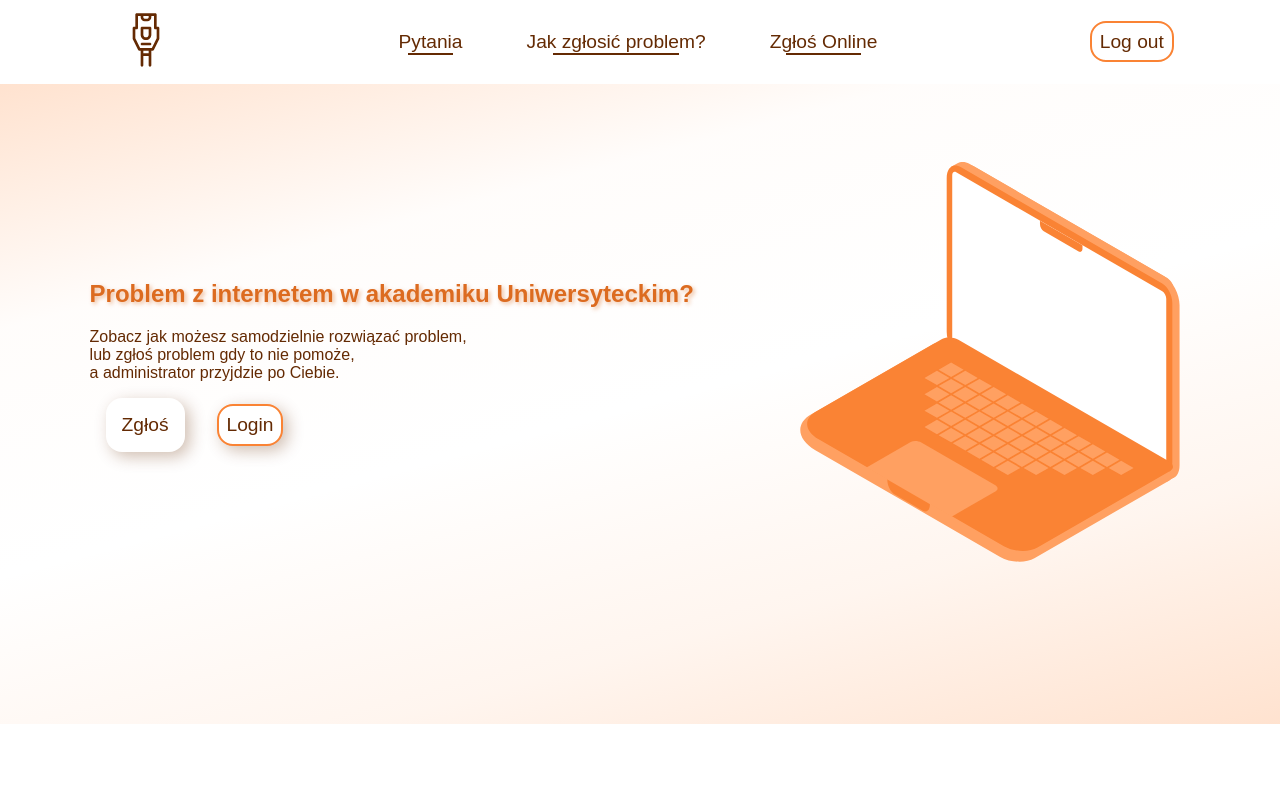
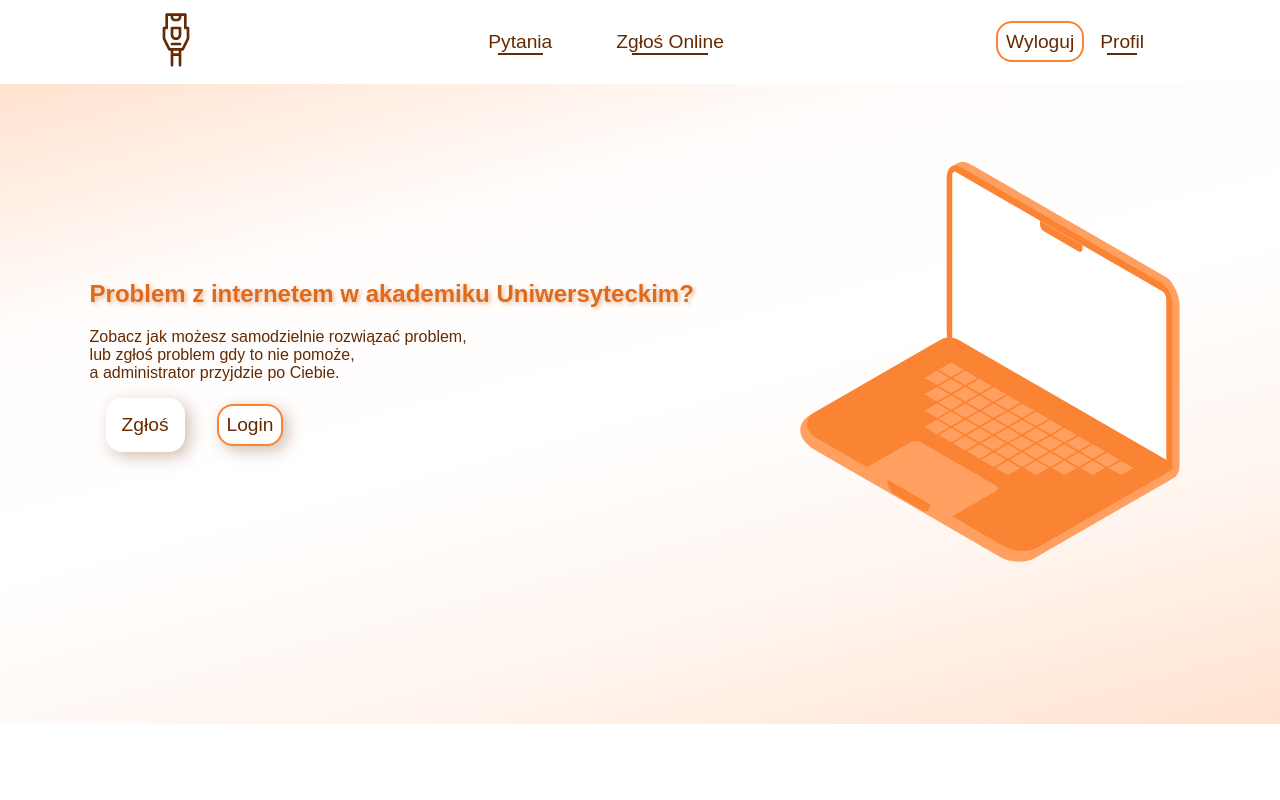
Before and after one commit to PatrykSiekierski/Dorm-Assist, a React (Vite) app in the folder dorm-assist-website/: page / in a window 1280 px wide. Shown: the top 800 px of the page. Built offline with nearby package versions, Linux system fonts and the light colour scheme; no server answers; sample sign-in values are in the browser's storage; a web font is replaced by a local one.

Commit message:
Navbar update
Removal "jak zgłosić problem?" where it's almost the same as "pytania" and it's in similar place, so not really important.
Added Admin panel if you are an admin.
Added settings if you are logged user.

```diff
--- a/dorm-assist-website/src/components/Universal/navbar.jsx
+++ b/dorm-assist-website/src/components/Universal/navbar.jsx
@@ -1,10 +1,12 @@
 import { useNavigate } from "react-router-dom";
 import "../../styles/General/_navbar.scss";
+import { useState, useEffect } from "react";
 import {
   clearToken,
   getUserRole,
   isTokenValid,
 } from "../Utils/tokenUtility.js";
+import { isAdmin } from "../Utils/authService";
 
 export default function Navbar() {
   const navigate = useNavigate();
@@ -16,7 +18,24 @@ export default function Navbar() {
     event.preventDefault();
     clearToken();
     navigate("/");
+    setVerified(false);
   }
+
+  const token = localStorage.getItem("token");
+  const [verified, setVerified] = useState(false);
+
+  useEffect(() => {
+    const verifyAdmin = async () => {
+      const hasAdminAccess = await isAdmin(token);
+      if (!hasAdminAccess) {
+        navigate("/");
+      } else {
+        setVerified(true);
+      }
+    };
+
+    verifyAdmin();
+  }, [navigate, token]);
 
   return (
     <nav>
@@ -28,11 +47,13 @@ export default function Navbar() {
           <a href="/#faq-article">Pytania</a>
         </li>
         <li>
-          <a href="/#Navigation-Article">Jak zgłosić problem?</a>
-        </li>
-        <li>
           <a href="/report">Zgłoś Online</a>
         </li>
+        {verified && (
+          <li>
+            <a href="/admin">Admin panel</a>
+          </li>
+        )}
       </ul>
       <ul>
         {!isUserLoggedIn ? (
@@ -45,11 +66,16 @@ export default function Navbar() {
             </li>
           </>
         ) : (
-          <li className="border-special">
-            <a href="/" onClick={logOut}>
-              Log out
-            </a>
-          </li>
+          <>
+            <li className="border-special">
+              <a href="/" onClick={logOut}>
+                Wyloguj
+              </a>
+            </li>
+            <li style={{ marginLeft: "1rem" }}>
+              <a href="/settings">Profil</a>
+            </li>
+          </>
         )}
       </ul>
     </nav>
```
